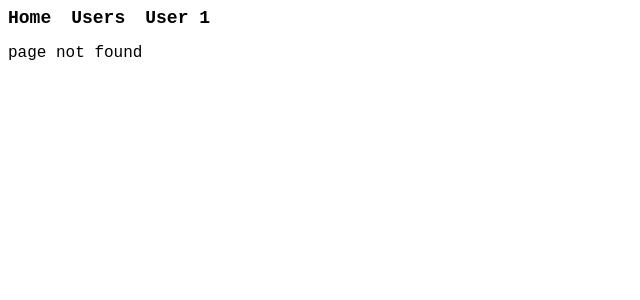
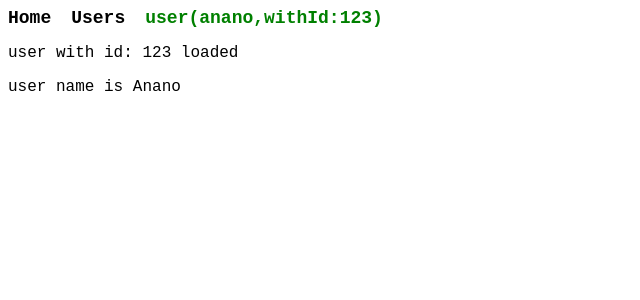
Before and after one commit to gela-pipia-tbc-it-academy/routing-practice, an Angular app: page /users/123/Anano in a window 1280 px wide. Before the commit this address had no page. Shown: the top 300 px of the page, without its empty margins (0-640 px from the left). Built offline with nearby package versions, Linux system fonts and the light colour scheme.

Commit message:
feature: update UserOneComponent to use dynamic routing and display user details

```diff
--- a/src/app/app-routing.module.ts
+++ b/src/app/app-routing.module.ts
@@ -10,9 +10,9 @@ const routes: Routes = [
   { path: 'home', component: HomeComponent, title: 'Home Page' },
   { path: 'users', component: UsersComponent, title: 'Users Page' },
   {
-    path: 'users/user-1',
+    path: 'users/:id/:name',
     component: UserOneComponent,
-    title: "User One's Page",
+    title: "User Page",
   },
   { path: '**', component: NotFoundComponent, title: 'Page Not Found' },
 ];
--- a/src/app/app.component.html
+++ b/src/app/app.component.html
@@ -1,6 +1,11 @@
 <header>
-    <a href="#" routerLink="/home" routerLinkActive="active" [routerLinkActiveOptions]="{exact: true}">Home</a>
-    <a href="#" routerLink="/users" routerLinkActive="active" [routerLinkActiveOptions]="{exact: true}">Users</a>
-    <a href="#" routerLink="/users/user-1" routerLinkActive="active">User 1</a>
+    <a routerLink="/home" routerLinkActive="active" [routerLinkActiveOptions]="{exact: true}">
+        Home
+    </a>
+
+    <a routerLink="/users" routerLinkActive="active" [routerLinkActiveOptions]="{exact: true}">
+        Users
+    </a>
+    <a href="#" [routerLink]="['/users', '123', 'Anano']" routerLinkActive="active">user(anano,withId:123)</a>
 </header>
 <router-outlet></router-outlet>
--- a/src/app/users/user-one/user-one.component.html
+++ b/src/app/users/user-one/user-one.component.html
@@ -1 +1,2 @@
-<p>user-one works!</p>
+<p>user with id: {{user.id}} loaded</p>
+<p>user name is {{user.name}}</p>
--- a/src/app/users/user-one/user-one.component.ts
+++ b/src/app/users/user-one/user-one.component.ts
@@ -1,10 +1,21 @@
-import { Component } from '@angular/core';
+import { Component, OnInit } from '@angular/core';
+import { ActivatedRoute } from '@angular/router';
 
 @Component({
   selector: 'app-user-one',
   templateUrl: './user-one.component.html',
   styleUrls: ['./user-one.component.scss']
 })
-export class UserOneComponent {
+export class UserOneComponent implements OnInit {
+  user!: {id: number, name: string};
+
+  constructor(private route: ActivatedRoute) {}
+
+  ngOnInit(): void {
+    this.user = {
+      id: this.route.snapshot.params['id'],
+      name: this.route.snapshot.params['name']
+    }
+  }
 
 }
```
